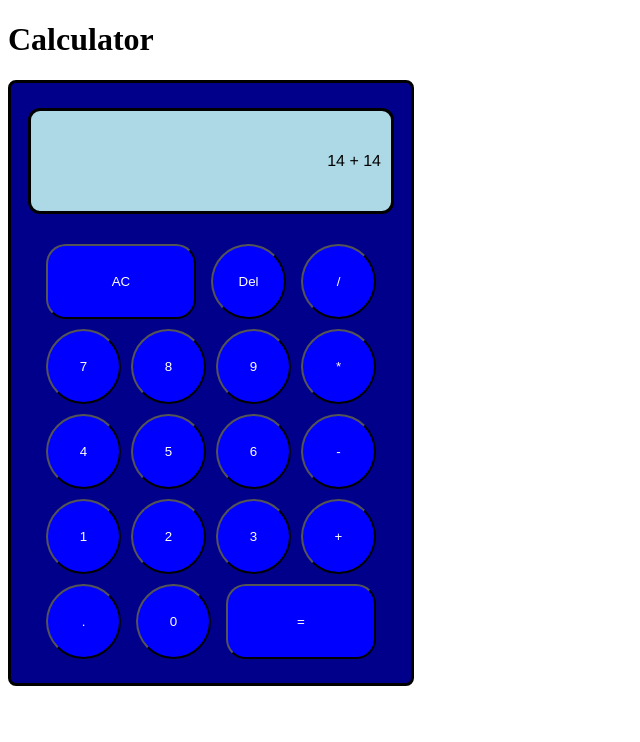
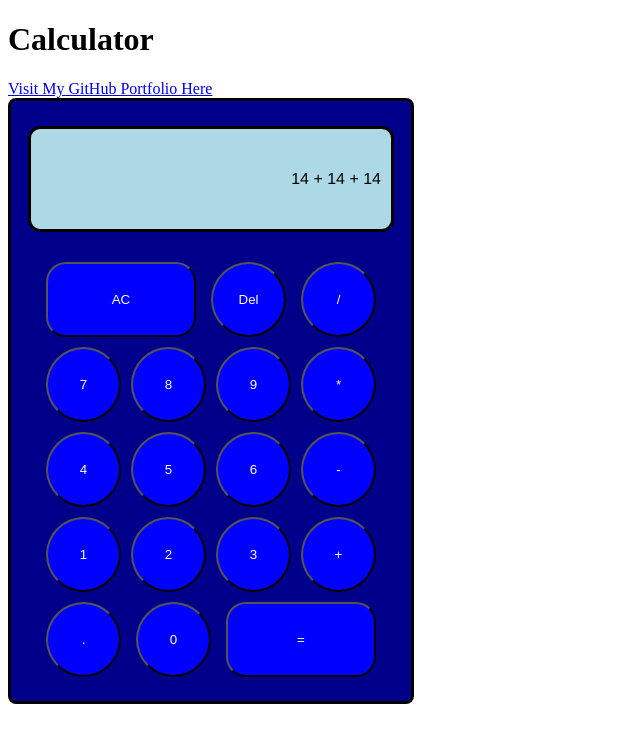
Before and after one commit to parthiv-2006/calculator, a plain HTML site: page index.html in a window 1280 px wide. Shown: the whole page, without its empty margins (0-640 px from the left). Drawn offline with Linux system fonts and the light colour scheme.

Commit message:
added header section with link to github portfolio

```diff
--- a/index.html
+++ b/index.html
@@ -7,9 +7,12 @@
     <link rel="stylesheet" href="style.css">
 </head>
 <body>
-    <h1>Calculator</h1>
+    <div class="header">
+        <h1>Calculator</h1>
+        <a href="https://github.com/parthiv-2006" target="_blank">Visit My GitHub Portfolio Here</a>
+    </div>
     <div class="calculator">
-        <div class="display">14 + 14</div>
+        <div class="display">14 + 14 + 14</div>
         <div class="calculator-body">
             <div class="row1">
                 <div class="buttons">
```
